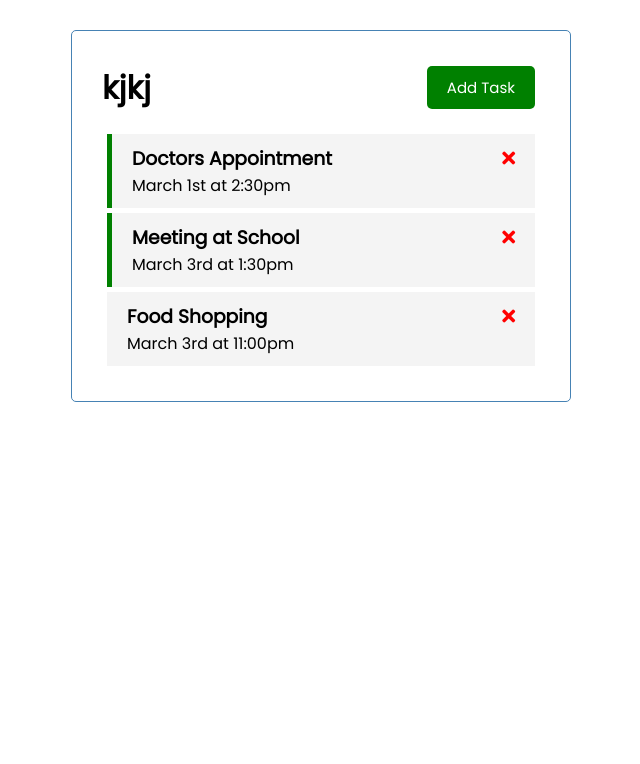
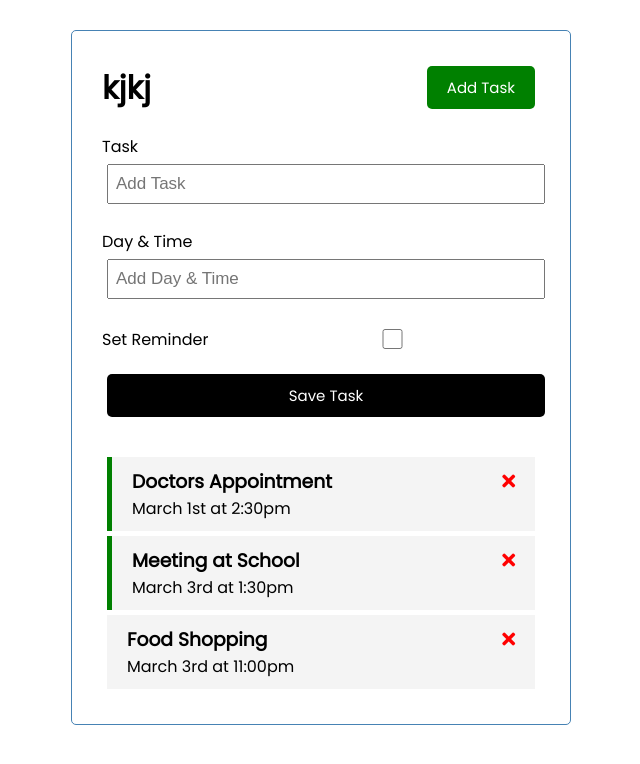
Before and after one commit to Aline09/vue-crash-course, a Vue app in the folder vue-crash-2021/: page / in a window 1280 px wide. Shown: the top 764 px of the page, without its empty margins (319-959 px from the left). Built offline with nearby package versions, Linux system fonts and the light colour scheme.

Commit message:
Adiciona Tarefas

```diff
--- a/vue-crash-2021/src/App.vue
+++ b/vue-crash-2021/src/App.vue
@@ -1,6 +1,7 @@
 <template>
   <div class="container">
     <Header title="kjkj" />
+    <AddTask @add-task="addTask" />
     <Tasks
       @toggle-reminder="toggleReminder"
       @delete-task="deleteTask"
@@ -12,11 +13,13 @@
 <script>
 import Header from "./components/Header.vue";
 import Tasks from "./components/Tasks.vue";
+import AddTask from "./components/AddTask.vue";
 export default {
   name: "App",
   components: {
     Header,
     Tasks,
+    AddTask,
   },
   data() {
     return {
@@ -24,6 +27,10 @@
     };
   },
   methods: {
+    addTask(task) {
+      console.log(task);
+      this.tasks = [...this.tasks, task];
+    },
     deleteTask(id) {
       if (confirm("Are you sure?")) {
         this.tasks = this.tasks.filter((el) => el.id !== id);
--- /dev/null
+++ b/vue-crash-2021/src/components/AddTask.vue
@@ -0,0 +1,85 @@
+<template>
+  <form @submit="onSubmit" class="add-form">
+    <div class="form-control">
+      <label>Task</label>
+      <input v-model="text" type="text" name="text" placeholder="Add Task" />
+    </div>
+    <div class="form-control">
+      <label>Day & Time</label>
+      <input
+        v-model="day"
+        type="text"
+        name="day"
+        placeholder="Add Day & Time"
+      />
+    </div>
+    <div class="form-control form-control-check">
+      <label>Set Reminder</label>
+      <input v-model="reminder" type="checkbox" name="reminder" />
+    </div>
+    <input type="submit" value="Save Task" class="btn btn-block" />
+  </form>
+</template>
+
+<script>
+export default {
+  name: "AddTask",
+  data() {
+    return {
+      text: "",
+      day: "",
+      reminder: false,
+    };
+  },
+  methods: {
+    onSubmit(e) {
+      e.preventDefault();
+      if (!this.text) {
+        alert("Please add a task!");
+        return;
+      }
+
+      const newTask = {
+        id: Math.floor(Math.random() * 100000),
+        text: this.text,
+        day: this.day,
+        reminder: this.reminder,
+      };
+
+      this.$emit("add-task", newTask);
+
+      (this.text = ""), (this.day = ""), (this.reminder = false);
+    },
+  },
+};
+</script>
+<style scoped>
+.add-form {
+  margin-bottom: 40px;
+}
+.form-control {
+  margin: 20px 0;
+}
+.form-control label {
+  display: block;
+}
+.form-control input {
+  width: 100%;
+  height: 40px;
+  margin: 5px;
+  padding: 3px 7px;
+  font-size: 17px;
+}
+.form-control-check {
+  display: flex;
+  align-items: center;
+  justify-content: space-between;
+}
+.form-control-check label {
+  flex: 1;
+}
+.form-control-check input {
+  flex: 2;
+  height: 20px;
+}
+</style>
```
